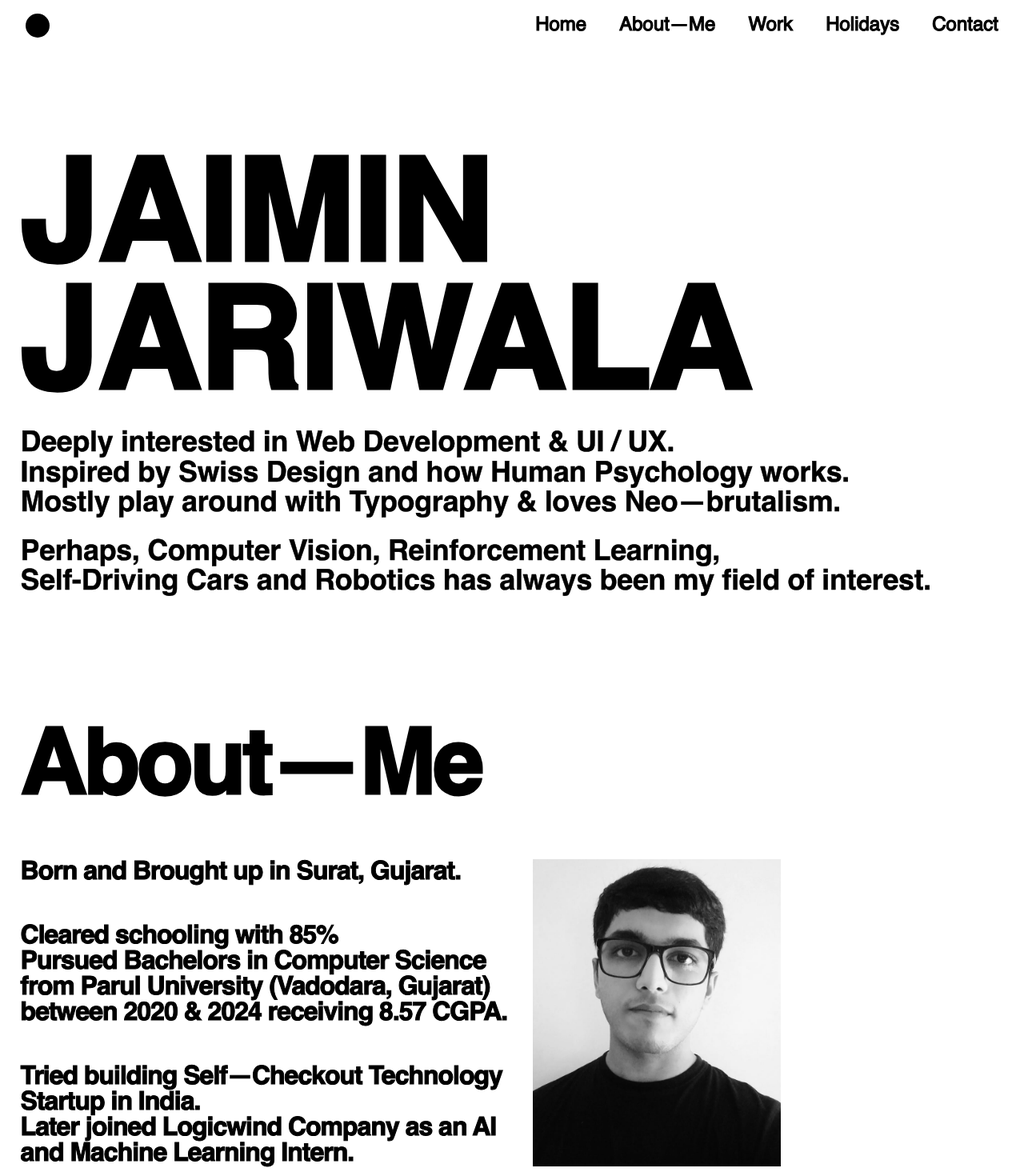
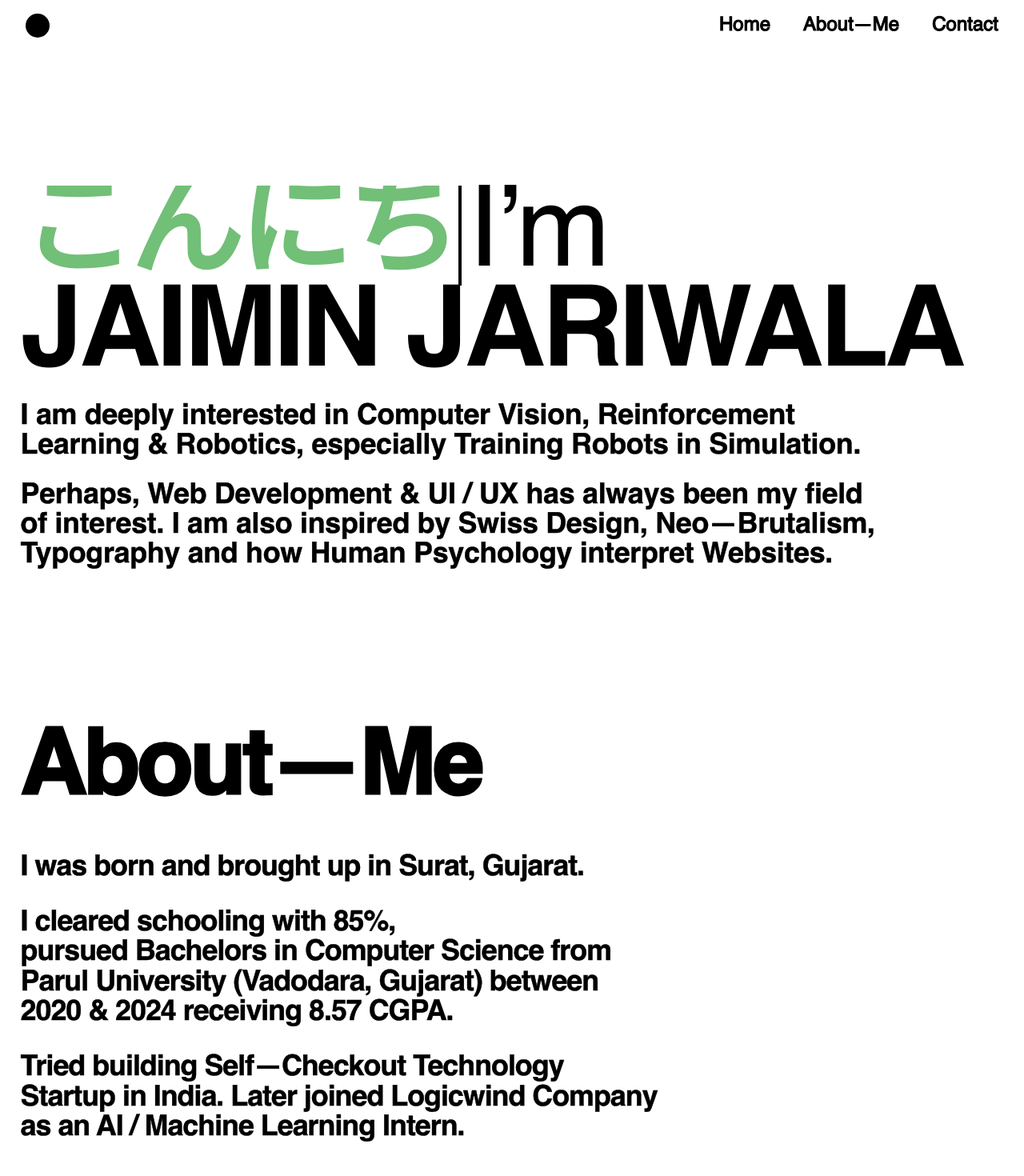
Before and after one commit to jaiminjariwala/jaiminjariwala, a React (Vite) app: page / in a window 1280 px wide. Shown: the top 1470 px of the page at 80% size. Built offline with nearby package versions, Linux system fonts and the light colour scheme.

Commit message:
updated css

```diff
--- a/src/App.jsx
+++ b/src/App.jsx
@@ -2,7 +2,6 @@ import About from './components/About/About';
 import Contact from './components/Contact/Contact';
 import Header from './components/Header/Header';
 import Hero from './components/Hero/Hero';
-import Projects from './components/Projects/Projects';
 import './styles/animations.css';
 
 function App() {
@@ -12,7 +11,6 @@ function App() {
       <main>
         <Hero />
         <About />
-        {/* <Projects /> */}
         <Contact />
       </main>
     </div>
--- a/src/components/About/About.css
+++ b/src/components/About/About.css
@@ -5,7 +5,7 @@
   display: flex;
   flex-direction: column;
   justify-content: flex-start;
-  gap: 2rem;
+  gap: 1.5rem;
   box-sizing: border-box;
 }
 
@@ -34,30 +34,19 @@
 }
 
 .content p {
-  font-family: "Helvetica", sans-serif;
-  font-size: clamp(1rem, 2.7vw, 2rem);
+  font-size: clamp(1rem, 2.8vw, 2.4rem);
+  line-height: 1.04;
+  letter-spacing: -0.3px;
+  -webkit-text-stroke: 0.4px black;
   font-weight: bold;
-  -webkit-text-stroke: 1px black;
-  line-height: 1;
+  max-width: 84vw;
+
   letter-spacing: -1px;
-  margin: 0 0 2.5rem 0;
+  margin: 0 0 3vh 0;
 }
 
 .content p:last-child {
   margin-bottom: 0;
-}
-
-.about img {
-  width: clamp(250px, 30vw, 310px);
-  height: auto;
-  object-fit: cover;
-  filter: grayscale(100%);
-  transition: filter 0.5s ease;
-  flex-shrink: 0;
-}
-
-.about img:hover {
-  filter: grayscale(0%);
 }
 
 /* Tablet and smaller devices */
--- a/src/components/About/About.jsx
+++ b/src/components/About/About.jsx
@@ -5,7 +5,7 @@ import { useScrollReveal } from '../../hooks/useScrollReveal';
 import { useState } from 'react';
 
 const About = () => {
-    const [isHovering, setIsHovering] = useState(false);
+    // const [isHovering, setIsHovering] = useState(false);
     const textRef = useScrollReveal();
 
     return (
@@ -15,26 +15,24 @@ const About = () => {
 
             <div className='content-and-image'>
                 <div ref={textRef} className="content reveal-text-container">
-                    <p>Born and Brought up in Surat, Gujarat.</p>
+                    <p>I was born and brought up in Surat, Gujarat.</p>
                     <p>
-                        Cleared schooling with 85%<br />
-                        Pursued Bachelors in Computer Science<br />
-                        from Parul University (Vadodara, Gujarat)<br />
+                        I cleared schooling with 85%,<br />
+                        pursued Bachelors in Computer Science
+                        from Parul University (Vadodara, Gujarat)
                         between 2020 & 2024 receiving 8.57 CGPA.
                     </p>
                     <p>
-                        Tried building Self—Checkout Technology<br />
-                        Startup in India.<br />
-                        Later joined Logicwind Company as an AI<br />
-                        and Machine Learning Intern.
+                        Tried building Self—Checkout Technology Startup in India.
+                        Later joined Logicwind Company as an AI / Machine Learning Intern.
                     </p>
                 </div>
-                <img src={isHovering ? colorImage : bwImage}
+                {/* <img src={isHovering ? colorImage : bwImage}
                     alt="Profile Picture"
                     onMouseEnter={() => { setIsHovering(true) }}
                     onMouseLeave={() => { setIsHovering(false) }}
                     style={{ willChange: 'filter' }}
-                />
+                /> */}
             </div>
         </div>
     );
--- a/src/components/Header/Header.jsx
+++ b/src/components/Header/Header.jsx
@@ -31,13 +31,10 @@ const Header = () => {
             </button>
 
             {/* Navigation Menu */}
-
             <div className={`nav-container ${isMenuOpen ? 'open' : ''}`}>
                 <ul className="nav-list">
                     <li onClick={() => scrollToSection('hero')}>Home</li>
                     <li onClick={() => scrollToSection('about')}>About—Me</li>
-                    <li onClick={() => scrollToSection('work')}>Work</li>
-                    <li onClick={() => scrollToSection('holidays')}>Holidays</li>
                     <li onClick={() => scrollToSection('contact')}>Contact</li>
                 </ul>
             </div>
--- a/src/components/Hero/Hero.css
+++ b/src/components/Hero/Hero.css
@@ -10,13 +10,18 @@
 }
 
 .hero h1 {
-  font-size: clamp(2.5rem, 14vw, 12rem);
+  font-size: clamp(2.5rem, 11vw, 12rem);
   font-weight: bold;
-  letter-spacing: clamp(-3px, -0.5vw, -9px);
+  letter-spacing: clamp(-5px, -0.5vw, -9px);
   line-height: 0.89;
-  -webkit-text-stroke: clamp(2px, 0.4vw, 5px) black;
+  /* -webkit-text-stroke: clamp(2px, 0.4vw, 5px) black; */
   color: black;
   margin-bottom: 2.5vh;
+}
+
+.hero h1 span {
+  font-weight: normal;
+  -webkit-text-stroke: 0;
 }
 
 .hero p {
@@ -26,11 +31,16 @@
   -webkit-text-stroke: 0.4px black;
   font-weight: bold;
   margin-bottom: 3vh;
-  max-width: 90ch;
+  max-width: 84vw;
 }
 
 .hero p:last-child {
   margin-bottom: 0;
+}
+
+.hero .dynamic-text {
+  color: #72BF78;
+  font-weight: bold;
 }
 
 /* Nest Hub (1024x600) */
--- a/src/components/Hero/Hero.jsx
+++ b/src/components/Hero/Hero.jsx
@@ -1,24 +1,70 @@
 import './Hero.css';
 import { useScrollReveal } from '../../hooks/useScrollReveal';
+import { useEffect, useState } from 'react';
 
 const Hero = () => {
     const headingRef = useScrollReveal();
     const textRef = useScrollReveal();
+    const [displayText, setDisplayText] = useState("");
+    const [isTyping, setIsTyping] = useState(true);
+
+    const words = ["Hello", "こんにちは", "你好", "Hola"];  // English, Japanese, Chinese, Spanish
+
+    useEffect(() => {
+        let currentWordIndex = 0;
+        let currentLetterIndex = 0;
+        let isDeleting = false;
+
+        const typeWriter = () => {
+            const currentWord = words[currentWordIndex];
+
+            if (!isDeleting) {
+                // Typing
+                setDisplayText(currentWord.substring(0, currentLetterIndex + 1));
+                currentLetterIndex++;
+
+                if (currentLetterIndex === currentWord.length) {
+                    isDeleting = true;
+                    setTimeout(typeWriter, 2500); // Wait before starting to delete
+                    return;
+                }
+            } else {
+                // Deleting
+                setDisplayText(currentWord.substring(0, currentLetterIndex - 1));
+                currentLetterIndex--;
+
+                if (currentLetterIndex === 0) {
+                    isDeleting = false;
+                    currentWordIndex = (currentWordIndex + 1) % words.length;
+                }
+            }
+
+            const speed = isDeleting ? 200 : 300; // Adjust typing speed here
+            setTimeout(typeWriter, speed);
+        };
+
+        typeWriter();
+
+        return () => {
+            setDisplayText("");
+        };
+    }, []);
 
     return (
         <div className="hero" id="hero" aria-label="Hero section">
             <h1 ref={headingRef} className="reveal-text-container">
-                JAIMIN<br />JARIWALA
+                <div className="typewriter-container">
+                    <span className="dynamic-text typewriter">{displayText}</span>
+                    <span className="static-text"> I’m</span>
+                </div>
+                <div>JAIMIN JARIWALA</div>
             </h1>
             <div ref={textRef} className="reveal-text-container">
                 <p>
-                    Deeply interested in Web Development & UI / UX.<br />
-                    Inspired by Swiss Design and how Human Psychology works.<br />
-                    Mostly play around with Typography & loves Neo—brutalism.
+                    I am deeply interested in Computer Vision, Reinforcement Learning & Robotics, especially Training Robots in Simulation.
                 </p>
                 <p>
-                    Perhaps, Computer Vision, Reinforcement Learning,<br />
-                    Self-Driving Cars and Robotics has always been my field of interest.
+                    Perhaps, Web Development & UI / UX has always been my field of interest. I am also inspired by Swiss Design, Neo—Brutalism, Typography and how Human Psychology interpret Websites.
                 </p>
             </div>
 
--- a/src/components/Projects/Projects.css
+++ /dev/null
@@ -1,14 +0,0 @@
-.projects {
-  padding: 1.5rem 1rem;
-}
-
-.projects h2 {
-  font-size: 2.25rem;
-  font-weight: bold;
-  margin-bottom: 1rem;
-}
-
-.projects p {
-  margin-bottom: 1rem;
-  line-height: 1.5;
-}
--- a/src/components/Projects/Projects.jsx
+++ /dev/null
@@ -1,16 +0,0 @@
-import './Projects.css';
-
-const Projects = () => (
-  <div className="projects">
-    <h2>MY PROJECTS ARE AVAILABLE ON GITHUB</h2>
-    <p>
-      Previously, I was working on Machine and<br />
-      Deep Learning Projects, but I wanted to<br />
-      create projects that I can showcase by<br />
-      integrating into websites. That is why, at<br />
-      present I am learning UI/UX and React.
-    </p>
-  </div>
-);
-
-export default Projects;
--- a/src/styles/globals.css
+++ b/src/styles/globals.css
@@ -1,4 +1,3 @@
-/* Reset default styles */
 * {
   margin: 0;
   padding: 0;
```
